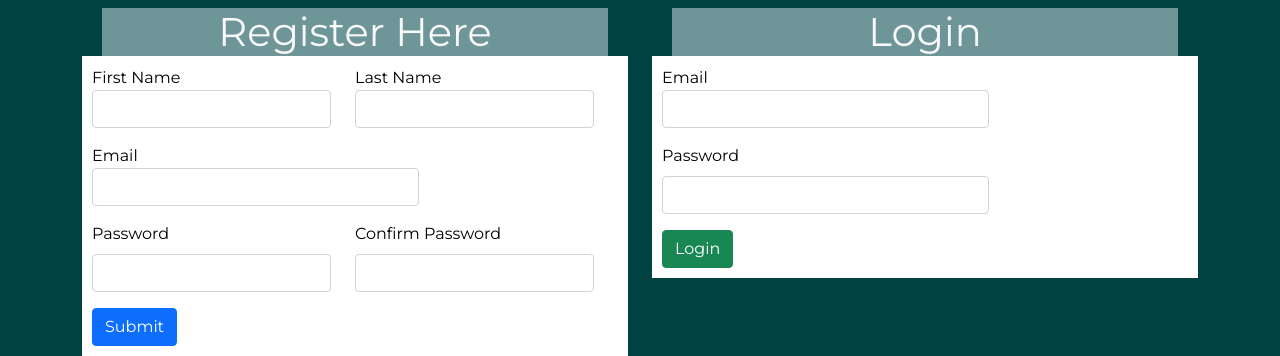
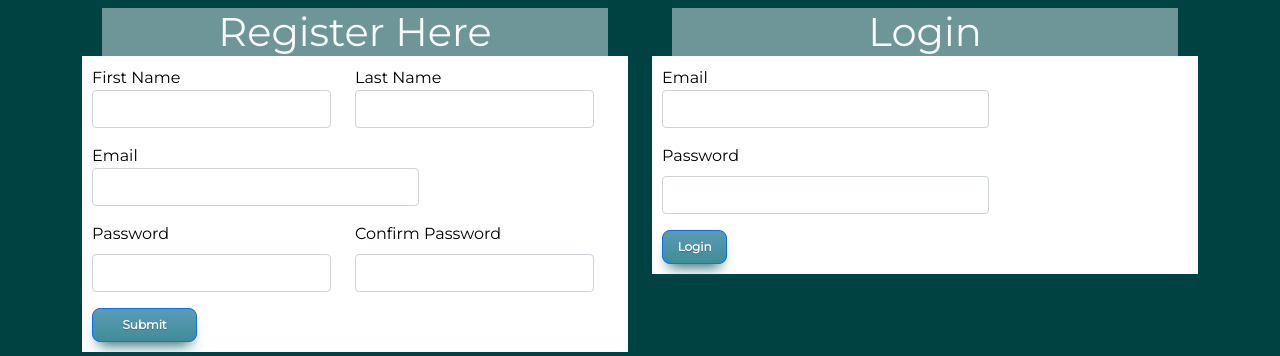
Before and after one commit to Col-R/golfbag-builder, a Flask app: page / in a window 1280 px wide. Shown: the part 444-800 px from the top of the page. Run offline with Flask 2, Linux system fonts and the light colour scheme.

Commit message:
submit button styling

```diff
--- a/flask_app/templates/index.html
+++ b/flask_app/templates/index.html
@@ -101,7 +101,7 @@
 
               </div>
 
-              <input type="submit" value="Submit" class="btn btn-primary">
+              <input type="submit" value="Submit" class="btn btn-primary buttons_submit login_button">
 
             </div>
           </div>
@@ -142,7 +142,7 @@
                       <label for="pass" class="form-label">Password</label>
                       <input type="password" class="form-control" name="password">
                     </div>
-                    <input type="submit" value="Login" class="btn btn-success">
+                    <input type="submit" value="Login" class="btn btn-primary buttons_submit login_button">
                   </div>
                 </div>
               </div>
```
